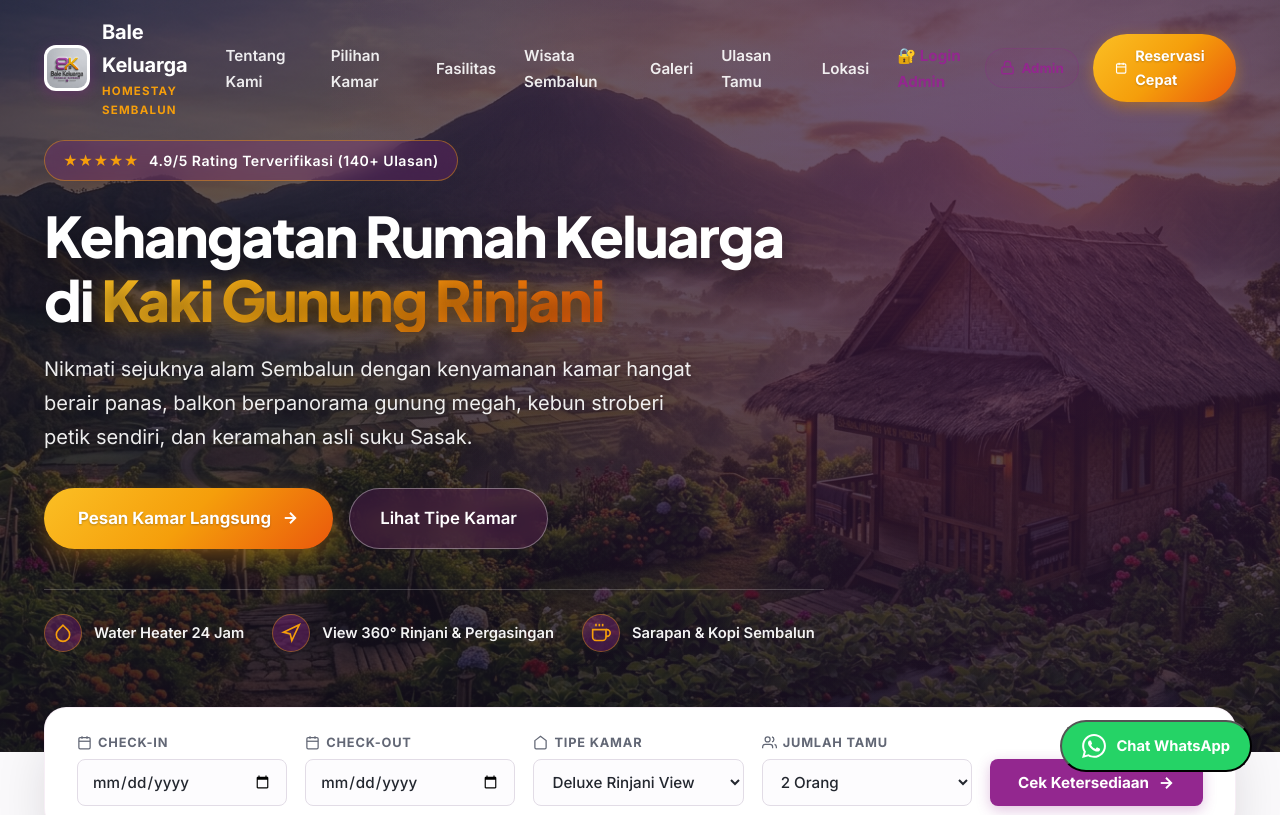
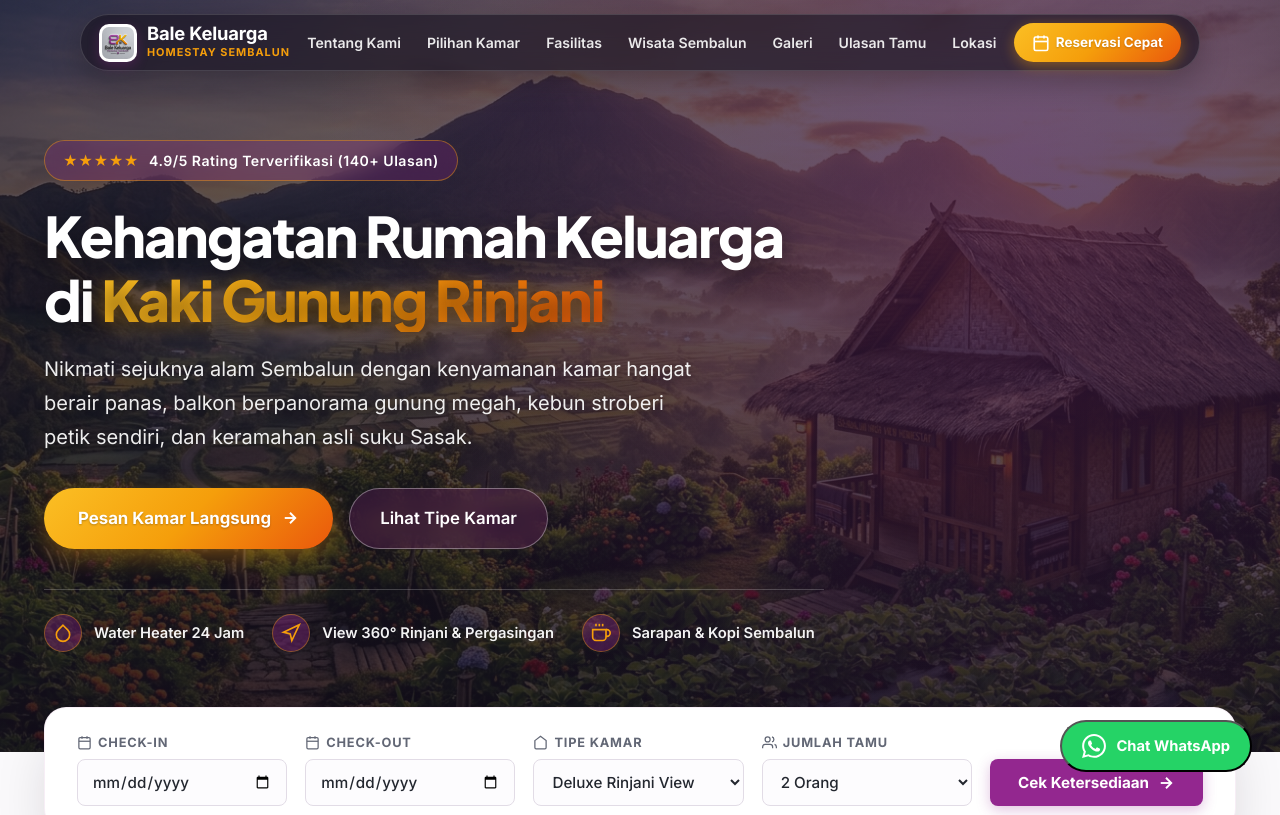
Before and after one commit to djayarahmad63-crypto/bale-keluarga-homestay, a website: page index.html in a window 1280 px wide. Shown: the top 815 px of the page. Drawn offline with Linux system fonts and the light colour scheme; no server answers.

Commit message:
feat: make navbar minimalist & floating (tergantung), keep admin trigger only in footer, sync latest data.json

```diff
--- a/data.json
+++ b/data.json
@@ -18,7 +18,7 @@
     "title": "Kehangatan Rumah Keluarga di",
     "highlightWord": "Kaki Gunung Rinjani",
     "description": "Nikmati sejuknya alam Sembalun dengan kenyamanan kamar hangat berair panas, balkon berpanorama gunung megah, kebun stroberi petik sendiri, dan keramahan asli suku Sasak.",
-    "bgImage": "images/hero.jpg",
+    "bgImage": "https://res.cloudinary.com/lsxj03eg/image/upload/v1792849208/bale_keluarga/zo97hebxji78ok5wireg.png",
     "highlight1": "Water Heater 24 Jam",
     "highlight2": "View 360° Rinjani & Pergasingan",
     "highlight3": "Sarapan & Kopi Sembalun"
--- a/index.html
+++ b/index.html
@@ -87,15 +87,10 @@
           <li><a href="#galeri" class="nav-link">Galeri</a></li>
           <li><a href="#ulasan" class="nav-link">Ulasan Tamu</a></li>
           <li><a href="#lokasi" class="nav-link">Lokasi</a></li>
-          <li><a href="admin.html" class="nav-link nav-link-admin open-admin-trigger" id="mobileNavAdminBtn">🔐 Login Admin</a></li>
         </ul>
       </nav>
 
       <div class="nav-cta">
-        <a href="admin.html" class="nav-admin-btn open-admin-trigger" id="navAdminBtn" title="Masuk ke Panel Admin">
-          <svg width="15" height="15" viewBox="0 0 24 24" fill="none" stroke="currentColor" stroke-width="2.2"><rect x="3" y="11" width="18" height="11" rx="2" ry="2"></rect><path d="M7 11V7a5 5 0 0 1 10 0v4"></path></svg>
-          <span>Admin</span>
-        </a>
         <a href="#reservasi" class="btn-book-nav" id="navBookBtn">
           <!-- Calendar Icon -->
           <svg width="18" height="18" viewBox="0 0 24 24" fill="none" stroke="currentColor" stroke-width="2.2"><rect x="3" y="4" width="18" height="18" rx="2" ry="2"></rect><line x1="16" y1="2" x2="16" y2="6"></line><line x1="8" y1="2" x2="8" y2="6"></line><line x1="3" y1="10" x2="21" y2="10"></line></svg>
--- a/styles.css
+++ b/styles.css
@@ -142,46 +142,59 @@ button, input, select, textarea {
 }
 
 /* ==========================================================================
-   NAVIGATION BAR
+/* ==========================================================================
+   NAVIGATION BAR (Minimalis Tergantung / Floating Island Design)
    ========================================================================== */
 .site-header {
   position: fixed;
-  top: 0;
+  top: 14px;
   left: 0;
   right: 0;
   z-index: 1000;
-  padding: 16px 0;
-  transition: all var(--transition-normal);
+  padding: 0 16px;
+  transition: all 0.35s cubic-bezier(0.16, 1, 0.3, 1);
   background: transparent;
-}
-
-.site-header.scrolled {
-  background: rgba(255, 255, 255, 0.94);
+  pointer-events: none;
+}
+
+.nav-container {
+  pointer-events: auto;
+  max-width: 1120px;
+  margin: 0 auto;
+  display: flex;
+  align-items: center;
+  justify-content: space-between;
+  padding: 8px 18px;
+  background: rgba(22, 17, 31, 0.62);
   backdrop-filter: blur(16px);
   -webkit-backdrop-filter: blur(16px);
-  padding: 12px 0;
-  box-shadow: 0 8px 24px rgba(22, 17, 31, 0.08);
-  border-bottom: 1px solid rgba(147, 39, 143, 0.08);
-}
-
-.nav-container {
-  display: flex;
-  align-items: center;
-  justify-content: space-between;
+  border: 1px solid rgba(255, 255, 255, 0.14);
+  border-radius: 999px;
+  box-shadow: 0 10px 30px rgba(0, 0, 0, 0.25);
+  transition: all 0.35s cubic-bezier(0.16, 1, 0.3, 1);
+}
+
+.site-header.scrolled .nav-container {
+  background: rgba(255, 255, 255, 0.92);
+  backdrop-filter: blur(20px);
+  -webkit-backdrop-filter: blur(20px);
+  border: 1px solid rgba(147, 39, 143, 0.12);
+  box-shadow: 0 12px 35px rgba(22, 17, 31, 0.12);
 }
 
 .brand-logo {
   display: flex;
   align-items: center;
-  gap: 12px;
+  gap: 10px;
+  text-decoration: none;
 }
 
 .brand-logo-img {
-  width: 46px;
-  height: 46px;
-  border-radius: 12px;
+  width: 38px;
+  height: 38px;
+  border-radius: 10px;
   object-fit: cover;
-  box-shadow: 0 4px 14px rgba(147, 39, 143, 0.35);
+  box-shadow: 0 4px 12px rgba(147, 39, 143, 0.3);
   background: #ffffff;
   padding: 2px;
   border: 1.5px solid rgba(255, 255, 255, 0.8);
@@ -198,11 +211,12 @@ button, input, select, textarea {
 }
 
 .brand-title {
-  font-size: 1.25rem;
+  font-size: 1.15rem;
   font-weight: 800;
   color: #ffffff;
   transition: color var(--transition-fast);
   letter-spacing: -0.01em;
+  line-height: 1.15;
 }
 
 .scrolled .brand-title {
@@ -210,8 +224,8 @@ button, input, select, textarea {
 }
 
 .brand-subtitle {
-  font-size: 0.72rem;
-  letter-spacing: 1.2px;
+  font-size: 0.68rem;
+  letter-spacing: 1px;
   text-transform: uppercase;
   color: var(--color-gold);
   font-weight: 700;
@@ -224,16 +238,20 @@ button, input, select, textarea {
 .nav-links {
   display: flex;
   align-items: center;
-  gap: 28px;
+  gap: 22px;
   list-style: none;
+  margin: 0;
+  padding: 0;
 }
 
 .nav-link {
   font-weight: 600;
-  font-size: 0.95rem;
+  font-size: 0.88rem;
   color: rgba(255, 255, 255, 0.9);
   position: relative;
-  padding: 6px 0;
+  padding: 6px 2px;
+  text-decoration: none;
+  transition: color var(--transition-fast);
 }
 
 .scrolled .nav-link {
@@ -249,6 +267,7 @@ button, input, select, textarea {
   height: 2px;
   background: var(--color-gold);
   transition: width var(--transition-fast);
+  border-radius: 2px;
 }
 
 .nav-link:hover {
@@ -270,27 +289,28 @@ button, input, select, textarea {
 .nav-cta {
   display: flex;
   align-items: center;
-  gap: 14px;
+  gap: 10px;
 }
 
 .btn-book-nav {
   display: inline-flex;
   align-items: center;
-  gap: 8px;
-  padding: 10px 22px;
+  gap: 6px;
+  padding: 8px 18px;
   background: var(--color-gold-gradient);
   color: #ffffff;
   font-weight: 700;
-  font-size: 0.9rem;
+  font-size: 0.84rem;
   border-radius: var(--radius-pill);
-  box-shadow: 0 4px 15px var(--color-gold-glow);
+  box-shadow: 0 4px 14px var(--color-gold-glow);
   transition: transform var(--transition-fast), box-shadow var(--transition-fast);
   text-shadow: 0 1px 2px rgba(0, 0, 0, 0.2);
+  text-decoration: none;
 }
 
 .btn-book-nav:hover {
-  transform: translateY(-2px);
-  box-shadow: 0 8px 22px rgba(245, 158, 11, 0.55);
+  transform: translateY(-1px);
+  box-shadow: 0 6px 20px rgba(245, 158, 11, 0.5);
 }
 
 .menu-toggle {
@@ -1903,24 +1923,37 @@ button, input, select, textarea {
 }
 
 @media (max-width: 768px) {
+  .site-header {
+    top: 10px;
+    padding: 0 12px;
+  }
+  .nav-container {
+    padding: 8px 14px;
+    border-radius: 999px;
+  }
   .nav-links, .nav-cta {
     display: none;
   }
   .menu-toggle {
-    display: block;
+    display: flex;
+    align-items: center;
+    justify-content: center;
   }
   .mobile-nav-active .nav-links {
     display: flex;
     flex-direction: column;
     position: absolute;
-    top: 100%;
-    left: 0;
-    right: 0;
-    background: var(--color-surface);
-    padding: 24px;
-    box-shadow: var(--shadow-lg);
-    gap: 18px;
-    border-bottom: 2px solid var(--color-primary);
+    top: calc(100% + 10px);
+    left: 12px;
+    right: 12px;
+    background: rgba(255, 255, 255, 0.96);
+    backdrop-filter: blur(24px);
+    -webkit-backdrop-filter: blur(24px);
+    border-radius: 20px;
+    padding: 22px;
+    box-shadow: 0 20px 50px rgba(22, 17, 31, 0.25);
+    gap: 16px;
+    border: 1px solid rgba(147, 39, 143, 0.15);
   }
   .mobile-nav-active .nav-link {
     color: var(--color-text-main);
```
